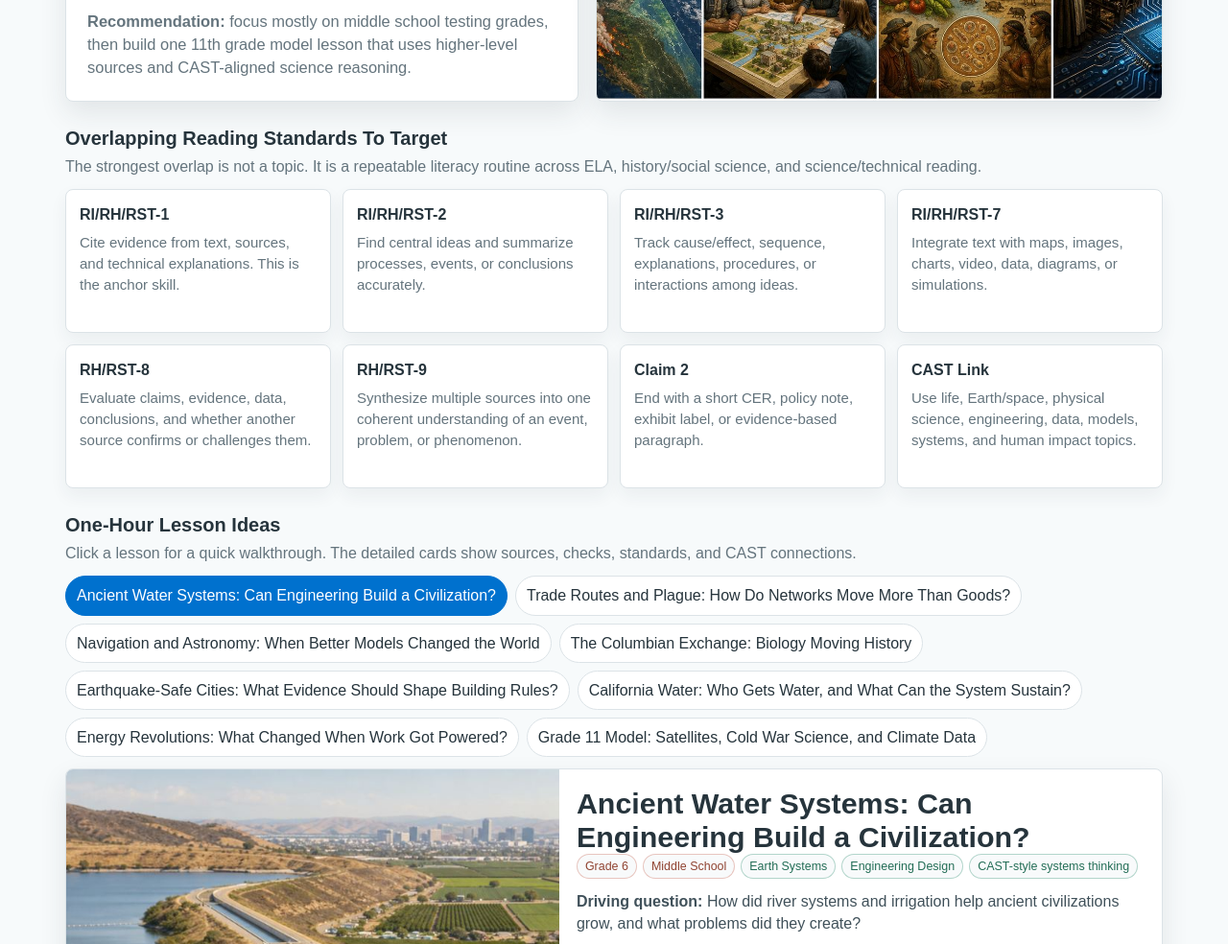
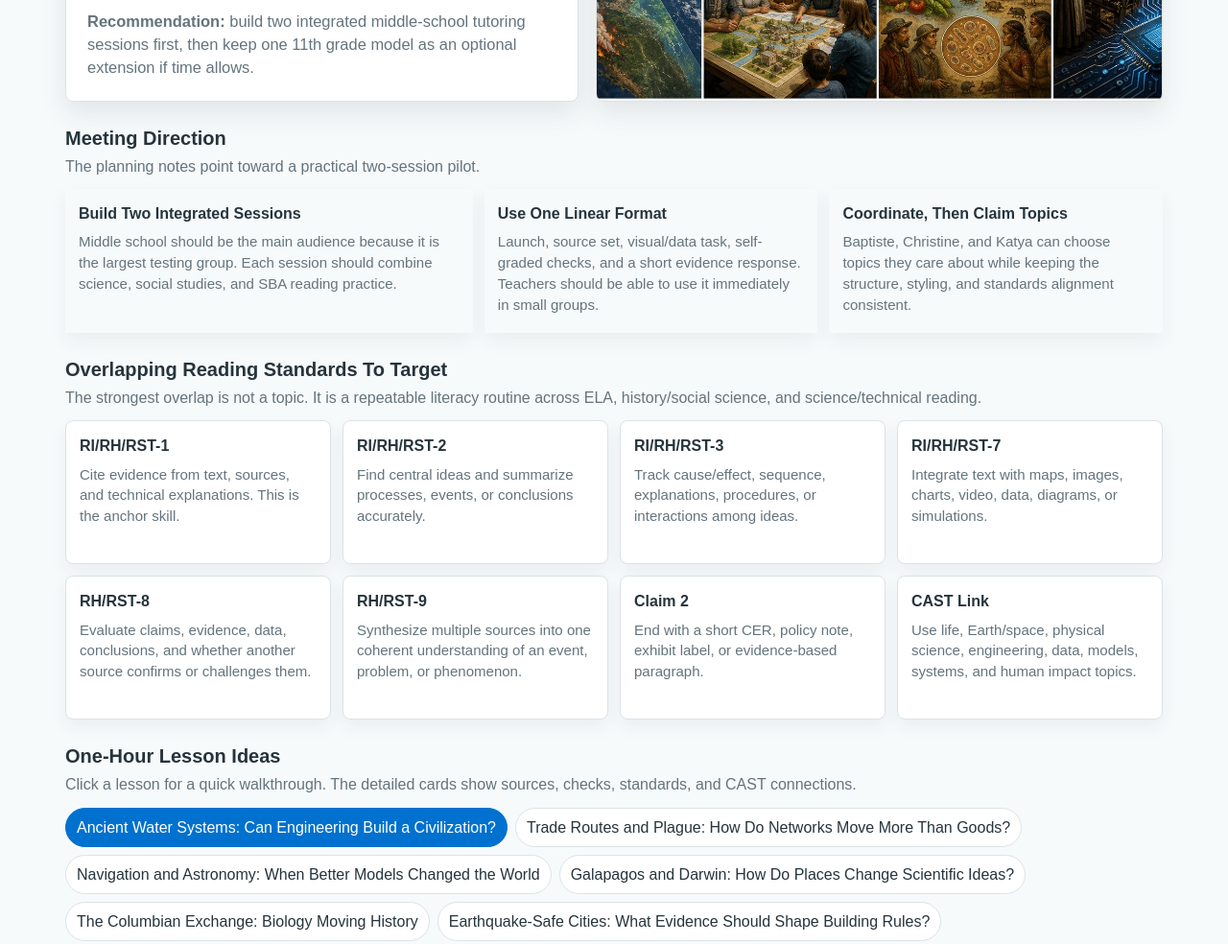
Before and after one commit to bbuchler/science-history-project-ideas, a website: page index.html in a window 1280 px wide. Shown: the part 504-1488 px from the top of the page at 96% size. Drawn offline with Linux system fonts and the light colour scheme.

Commit message:
Add meeting direction and Galapagos lesson idea

```diff
--- a/index.html
+++ b/index.html
@@ -186,21 +186,30 @@
       gap: 12px;
     }
 
+    .outcome-grid {
+      display: grid;
+      grid-template-columns: 1.1fr 0.9fr 0.9fr;
+      gap: 12px;
+    }
+
     .standard-card,
-    .model-card {
+    .model-card,
+    .outcome-card {
       min-height: 150px;
       padding: 14px;
       box-shadow: 0 8px 18px rgba(38, 52, 60, 0.06);
     }
 
     .standard-card h3,
-    .model-card h3 {
+    .model-card h3,
+    .outcome-card h3 {
       margin: 0 0 7px;
       font-size: 1rem;
     }
 
     .standard-card p,
-    .model-card p {
+    .model-card p,
+    .outcome-card p {
       margin: 0;
       color: var(--muted);
       font-size: 0.94rem;
@@ -383,6 +392,7 @@
       .hero,
       .lesson-focus,
       .standard-grid,
+      .outcome-grid,
       .model-grid,
       .lesson-grid {
         grid-template-columns: 1fr;
@@ -437,10 +447,22 @@
           <span class="claim green">Claim 3: Speaking/Listening</span>
           <span class="claim yellow">Claim 4: Research</span>
         </div>
-        <p><strong>Recommendation:</strong> focus mostly on middle school testing grades, then build one 11th grade model lesson that uses higher-level sources and CAST-aligned science reasoning.</p>
+        <p><strong>Recommendation:</strong> build two integrated middle-school tutoring sessions first, then keep one 11th grade model as an optional extension if time allows.</p>
       </div>
       <div class="hero-image">
         <img src="assets/web/overview-contact-sheet.jpg" alt="Generated overview collage of science and history lesson ideas">
+      </div>
+    </section>
+
+    <section id="outcomes">
+      <div class="section-head">
+        <h2>Meeting Direction</h2>
+        <p>The planning notes point toward a practical two-session pilot.</p>
+      </div>
+      <div class="outcome-grid">
+        <div class="outcome-card"><h3>Build Two Integrated Sessions</h3><p>Middle school should be the main audience because it is the largest testing group. Each session should combine science, social studies, and SBA reading practice.</p></div>
+        <div class="outcome-card"><h3>Use One Linear Format</h3><p>Launch, source set, visual/data task, self-graded checks, and a short evidence response. Teachers should be able to use it immediately in small groups.</p></div>
+        <div class="outcome-card"><h3>Coordinate, Then Claim Topics</h3><p>Baptiste, Christine, and Katya can choose topics they care about while keeping the structure, styling, and standards alignment consistent.</p></div>
       </div>
     </section>
 
@@ -540,6 +562,18 @@
         checks: ["Central idea", "Domain vocabulary", "Integrate diagram and text", "Synthesize sources"],
         standards: ["RI/RH/RST-2", "RI/RH/RST-4", "RI/RH/RST-7", "RH/RST-9"],
         product: "Students write a field note explaining one tool, one observation, and one historical consequence."
+      },
+      {
+        title: "Galapagos and Darwin: How Do Places Change Scientific Ideas?",
+        short: "Middle school: exploration, observation, adaptation, evidence, and scientific explanation.",
+        grade: ["Grade 7/8", "Middle School"],
+        science: ["Life Science", "Adaptation", "CAST-style evidence"],
+        image: "assets/web/columbian-exchange.jpg",
+        question: "How did travel, observation, and evidence from the Galapagos help change how people explained living things?",
+        sources: ["Short historical context on Darwin's voyage", "Science text on adaptation and variation", "Map or infographic of the Galapagos Islands and species observations"],
+        checks: ["Central idea", "Evidence from observation", "Map/visual evidence", "Claim supported by two sources"],
+        standards: ["RI/RH/RST-1", "RI/RH/RST-2", "RI/RH/RST-7", "RH/RST-9"],
+        product: "Students write a short explanation of how a place and its evidence changed a scientific idea."
       },
       {
         title: "The Columbian Exchange: Biology Moving History",
```
